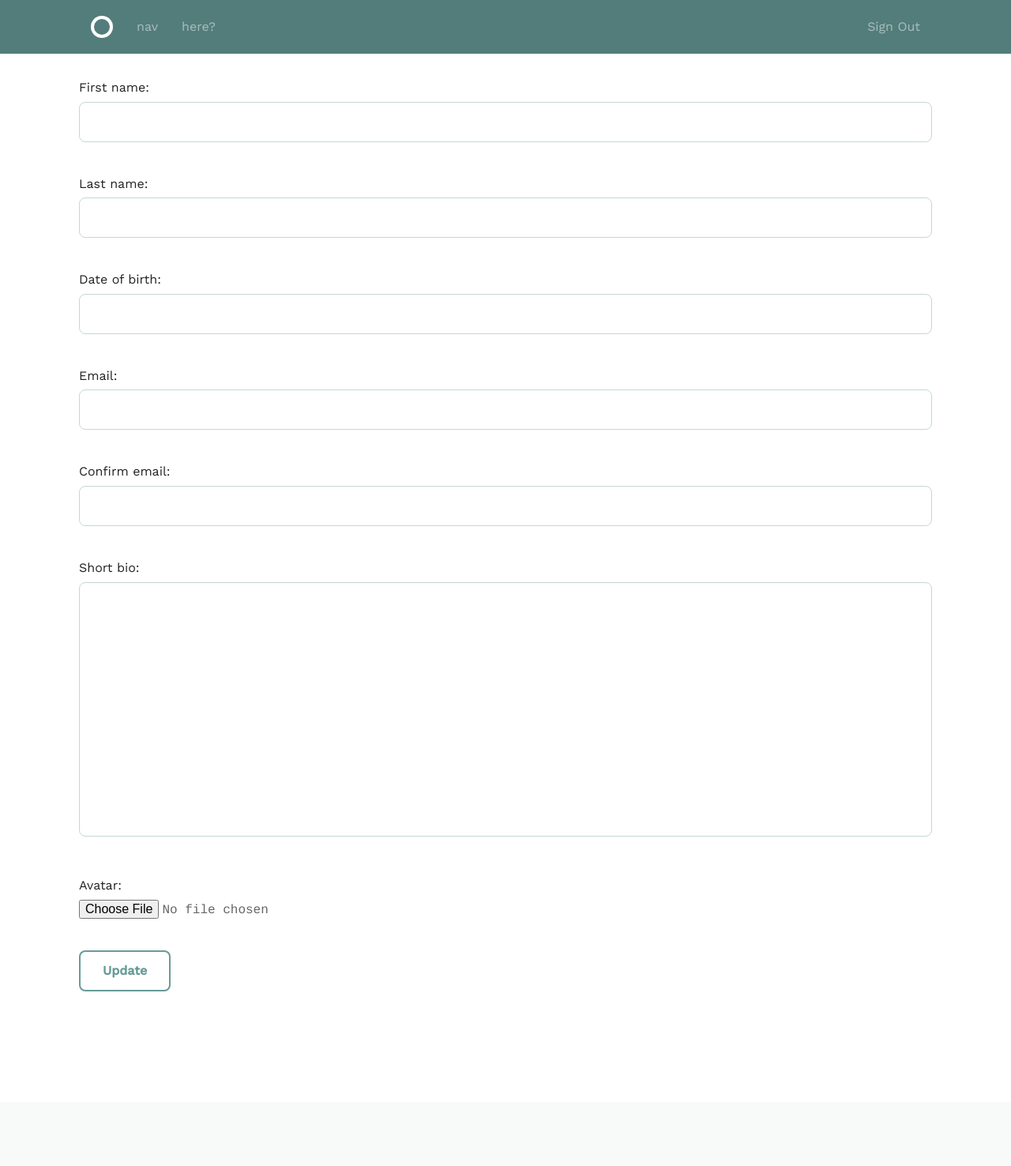
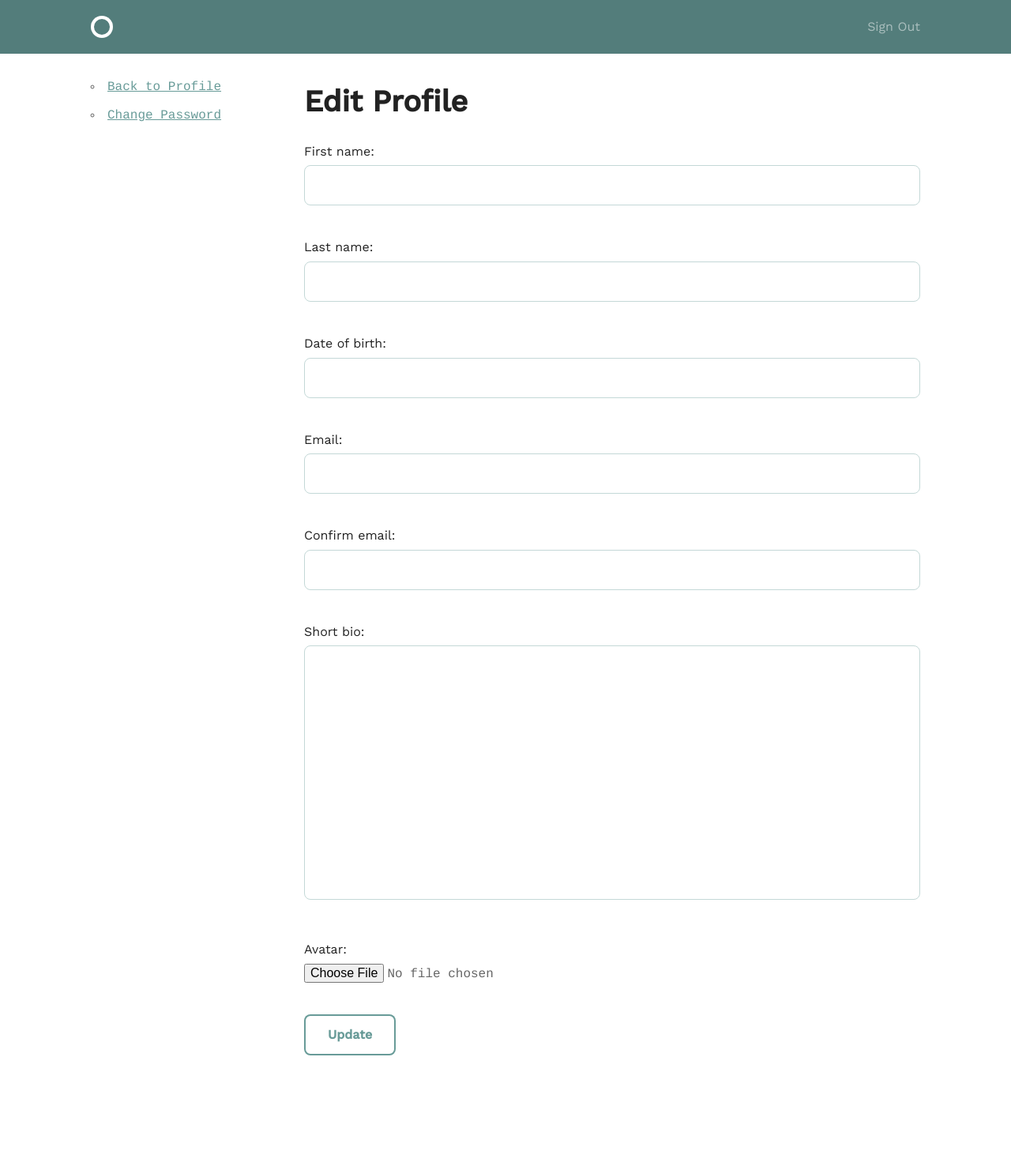
Before and after one commit to hyungmogu/user-profile-with-Django, a Django app: page /profile/edit in a window 1280 px wide. Shown: the whole page at 79% size. Before the commit the page ends 1255 px from the top, so only its background shows below. Run offline with Django 3.2, Linux system fonts and the light colour scheme; the visitor is signed in with stand-in values (Sample User, id 1); data comes from the database, SQL or seed files in the repository.

Commit message:
Refine profile page   - separate original profile page into view and edit   - create secondary navigation menu for the page, including profile view, edit and password change   - refactor endpoint

```diff
--- a/profile_project/project_7/urls.py
+++ b/profile_project/project_7/urls.py
@@ -22,8 +22,10 @@ from django.contrib.staticfiles.urls import staticfiles_urlpatterns
 from . import views
 
 urlpatterns = [
-    url(r'^profile/', views.profile_page,
-        name='profile'),
+    url(r'^profile/edit', views.profile_edit,
+        name='profile_edit'),
+    url(r'^profile/', views.profile_view,
+        name='profile_view'),
     url(r'^admin/', admin.site.urls),
     url(r'^accounts/', include('accounts.urls', namespace='accounts')),
     url(r'^$', views.home, name='home')
--- a/profile_project/project_7/views.py
+++ b/profile_project/project_7/views.py
@@ -13,7 +13,21 @@ def home(request):
 
 
 @login_required
-def profile_page(request):
+def profile_view(request):
+    # check if user has a profile
+    # if the user doesn't have a profile, create a new one with empty fields
+    try:
+        profile = models.Profile.objects.get(user=request.user)
+    except models.Profile.DoesNotExist:
+        profile = models.Profile.objects.create(user=request.user)
+
+    return render(request, 'profile.html', {
+        'profile': profile
+    })
+
+
+@login_required
+def profile_edit(request):
     try:
         profile = models.Profile.objects.get(user=request.user)
         form = forms.ProfileForm(instance=profile)
@@ -32,8 +46,8 @@ def profile_page(request):
                 "Profile information has been updated successfully"
             )
 
-            return HttpResponseRedirect(reverse('profile'))
+            return HttpResponseRedirect(reverse('profile_view'))
 
-    return render(request, 'profile.html', {
+    return render(request, 'profile_edit.html', {
         'form': form
     })
--- a/profile_project/templates/home.html
+++ b/profile_project/templates/home.html
@@ -3,7 +3,7 @@
     <div class="grid-25">
         <ul>
             {% if user.is_authenticated %}
-                <li><a href="{% url 'views.profile_page' %}">Profile Page</a></li>
+                <li><a href="{% url 'views.profile_view' %}">Profile Page</a></li>
                 <li><a href="{% url 'accounts:password_edit' %}">Change Password</a></li>
             {% endif %}
         </ul>
--- a/profile_project/templates/layout.html
+++ b/profile_project/templates/layout.html
@@ -42,14 +42,6 @@
                                                       href="{% url 'home' %}">Circle</a>
                 </h1>
             </div>
-            <div class="circle--fluid--cell circle--fluid--primary">
-                <nav>
-                    <ul class="circle--inline">
-                        <li><a href="#">nav</a></li>
-                        <li><a href="#">here?</a></li>
-                    </ul>
-                </nav>
-            </div>
             <div class="circle--fluid--cell circle--fluid--secondary">
                 <nav>
                     <ul class="circle--inline">
@@ -58,8 +50,6 @@
                             <li><a href="{% url 'accounts:sign_in' %}">Sign
                                 In</a></li>
                         {% else %}
-                            <!-- view profile link here? -->
-                            <!-- edit profile link here? -->
                             <li><a href="{% url 'accounts:sign_out' %}">Sign Out</a></li>
                         {% endif %}
                     </ul>
--- a/profile_project/templates/profile.html
+++ b/profile_project/templates/profile.html
@@ -1,8 +1,42 @@
 {% extends 'layout.html' %}
+{% load static %}
 {% block body %}
-    <form enctype="multipart/form-data" method="POST" action="{% url 'views.profile_page' %}">
-        {% csrf_token %}
-        {{ form.as_p }}
-        <input type="submit" value="Update">
-    </form>
+    <div class="grid-25">
+        <ul>
+            {% if user.is_authenticated %}
+                <li><a href="{% url 'views.profile_edit' %}">Edit Profile</a></li>
+                <li><a href="{% url 'accounts:password_edit' %}">Change Password</a></li>
+            {% endif %}
+        </ul>
+    </div>
+    <div class="grid-75">
+        <h1>User Profile - {{user.username}}</h1>
+
+        <!-- first name -->
+        <h4>First Name:</h4>
+        <p>{{ profile.first_name }}</p>
+
+        <!-- last name -->
+        <h4>Last Name:</h4>
+        <p>{{ profile.last_name }}</p>
+
+        <!-- email -->
+        <h4>Email:</h4>
+        <p>{{ profile.email }}</p>
+
+        <!-- date of birth -->
+        <h4>Date of Birth:</h4>
+        <p>{{ profile.date_of_birth }}</p>
+
+        <!-- bio -->
+        <h4>Short Bio:</h4>
+        <p>{{ profile.short_bio }}</p>
+
+        <!-- avatar -->
+        <h4>Avatar:</h4>
+        {% if profile.avatar %}
+            <img class="circle--primary--avatar " src="/media/{{ profile.avatar }}"/>
+        {% endif %}
+
+    </div>
 {% endblock %}
--- /dev/null
+++ b/profile_project/templates/profile_edit.html
@@ -0,0 +1,20 @@
+{% extends 'layout.html' %}
+{% block body %}
+    <div class="grid-25">
+        <ul>
+            {% if user.is_authenticated %}
+                <li><a href="{% url 'views.profile_view' %}">Back to Profile</a></li>
+                <li><a href="{% url 'accounts:password_edit' %}">Change Password</a></li>
+            {% endif %}
+        </ul>
+    </div>
+    <div class="grid-75">
+        <h1>Edit Profile</h1>
+
+        <form enctype="multipart/form-data" method="POST" action="{% url 'views.profile_edit' %}">
+            {% csrf_token %}
+            {{ form.as_p }}
+            <input type="submit" value="Update">
+        </form>
+    </div>
+{% endblock %}
```
